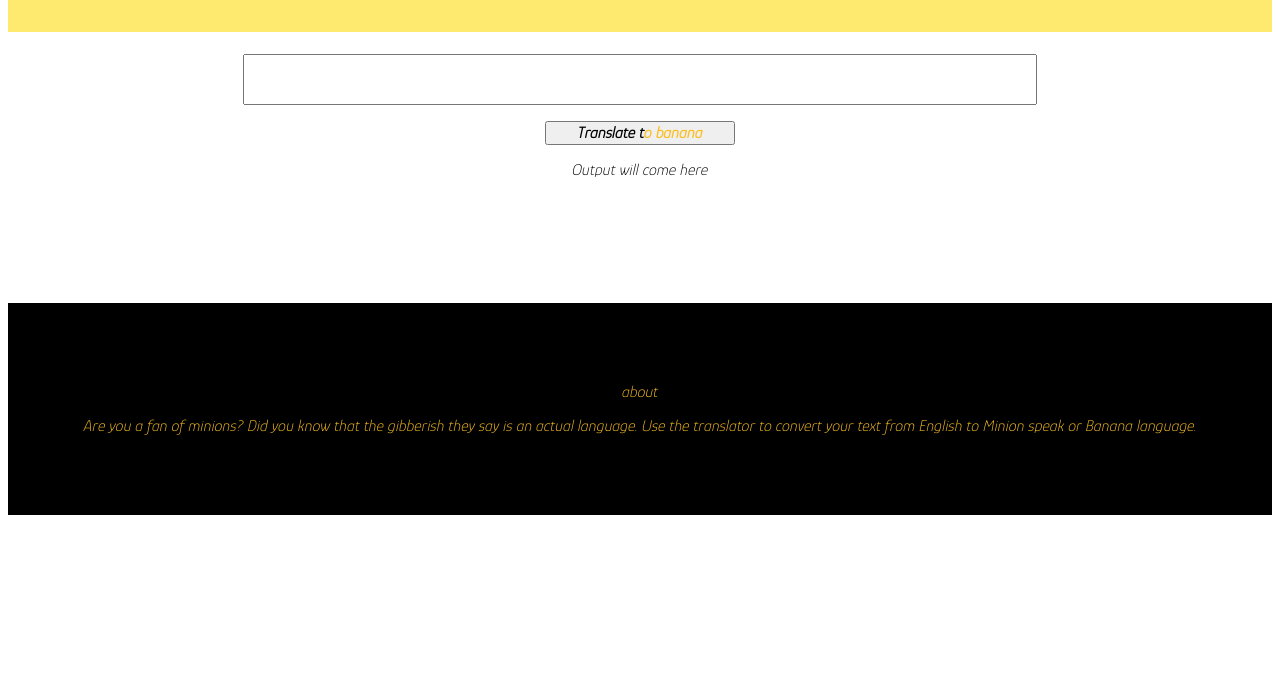
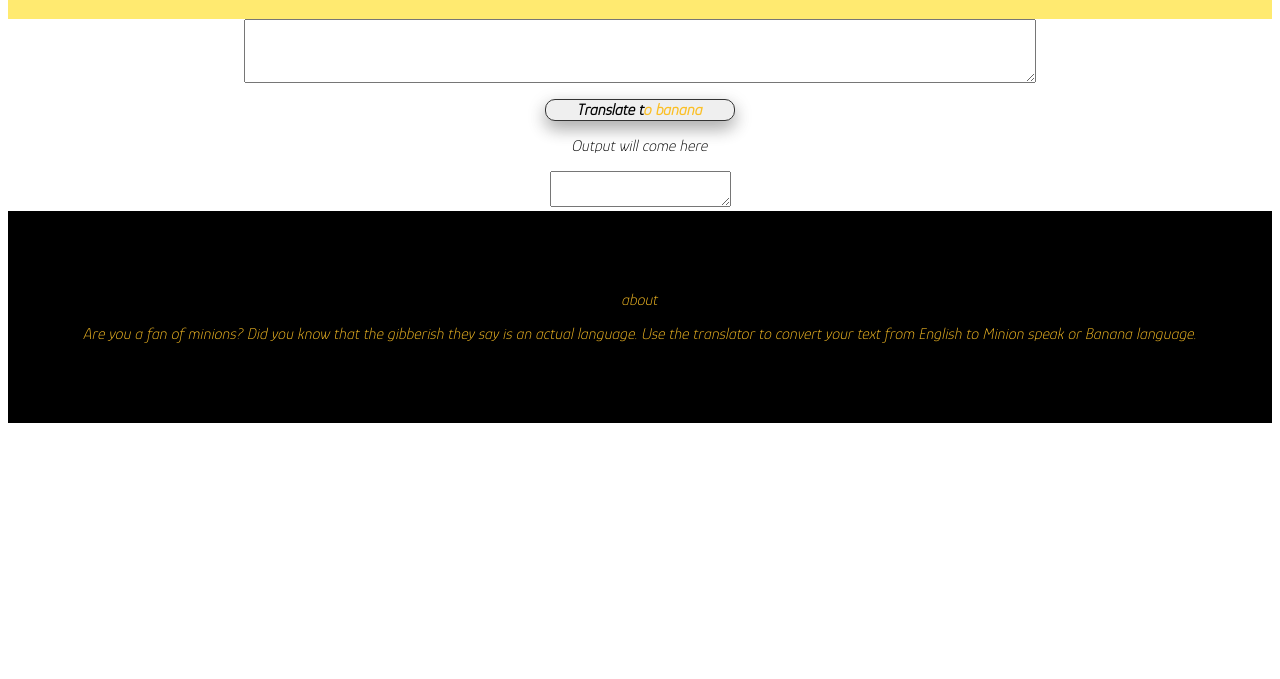
Before and after one commit to rov9/markSix-noglevel0, a plain HTML site: page index.html in a window 1280 px wide. Shown: the part 121-800 px from the top of the page. Drawn offline with Linux system fonts and the light colour scheme; a web font is replaced by a local one.

Commit message:
html,css update

```diff
--- a/index.html
+++ b/index.html
@@ -10,16 +10,11 @@
 <body>
 <div class="container">
 <h1>banana talk</h1>
-<input id="user-input" type="text"/>
+<textarea id="user-input"></textarea>
 <button id="btn-Click">Translate t<span id ="span">o banana</span></button>
 <p style="color:black">Output will come here</p>
-<p id="outputMessage"></p>
-<br>
-<br>
-<br>
-<br>
-<br>
-<br>
+<textarea id="outputMessage"></textarea>
+
 <footer>
 <p>about</p>
 <p>Are you a fan of minions? Did you know that the gibberish they say is an actual language. Use the translator to convert your text from English to Minion speak or Banana language.</p>
--- a/style.css
+++ b/style.css
@@ -18,9 +18,10 @@ body{
 h1{
     background-color: rgba(255, 218, 8, 0.575);
     padding: 3rem;
+    margin:0rem;
 }
 
-input{
+#user-input{
     display:block;
     margin:auto;
     width: 60%;
@@ -33,7 +34,9 @@ button{
     font-weight: 700;
     font-size: medium;
     margin-top: 1rem;
-    outline: #333333;;
+    border-radius: 10px;
+    border: 1px solid var(--black);
+    box-shadow: 0 8px 16px 0 rgba(0,0,0,0.2), 0 6px 20px 0 rgba(0,0,0,0.19);
 }
 
 footer{
```
